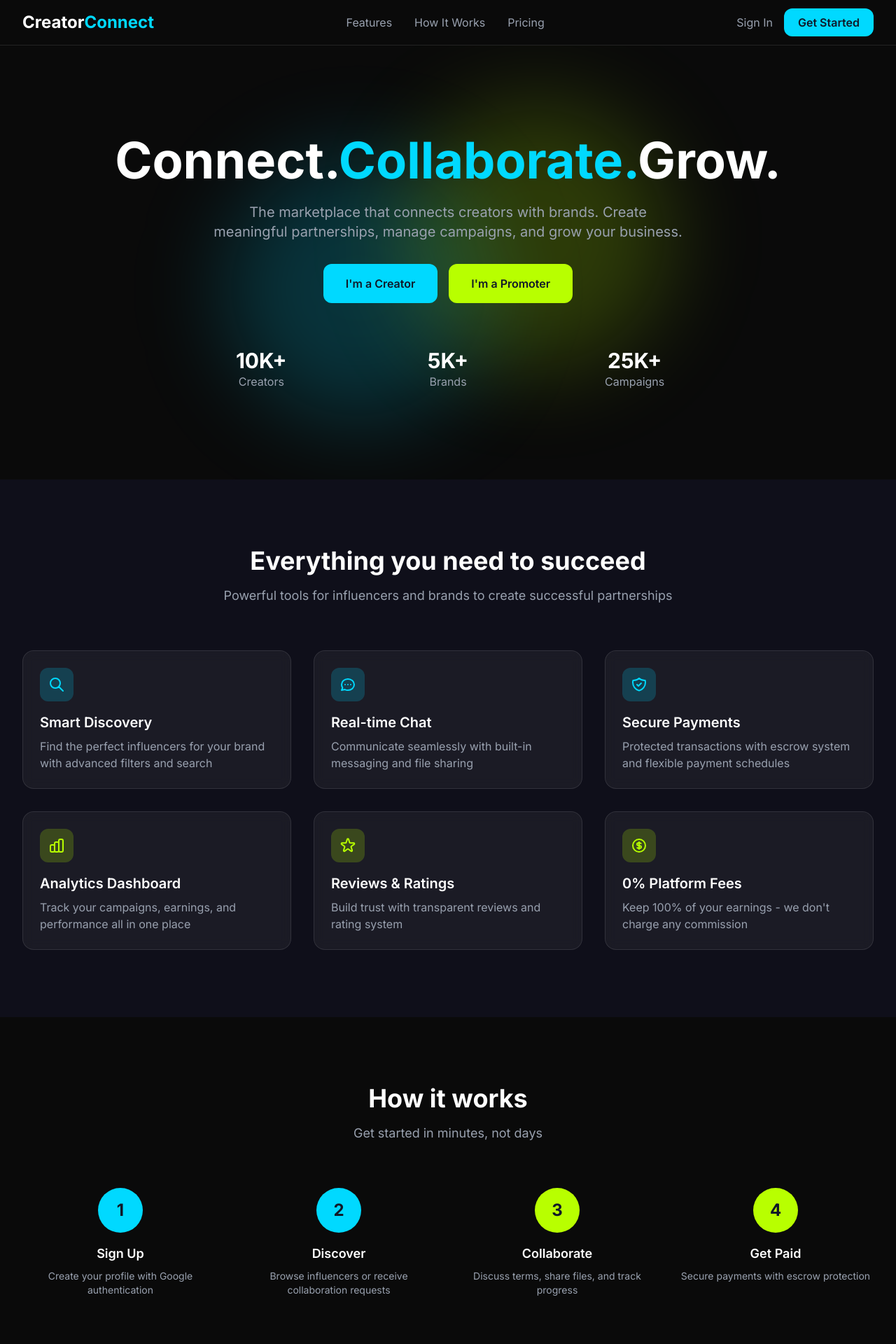
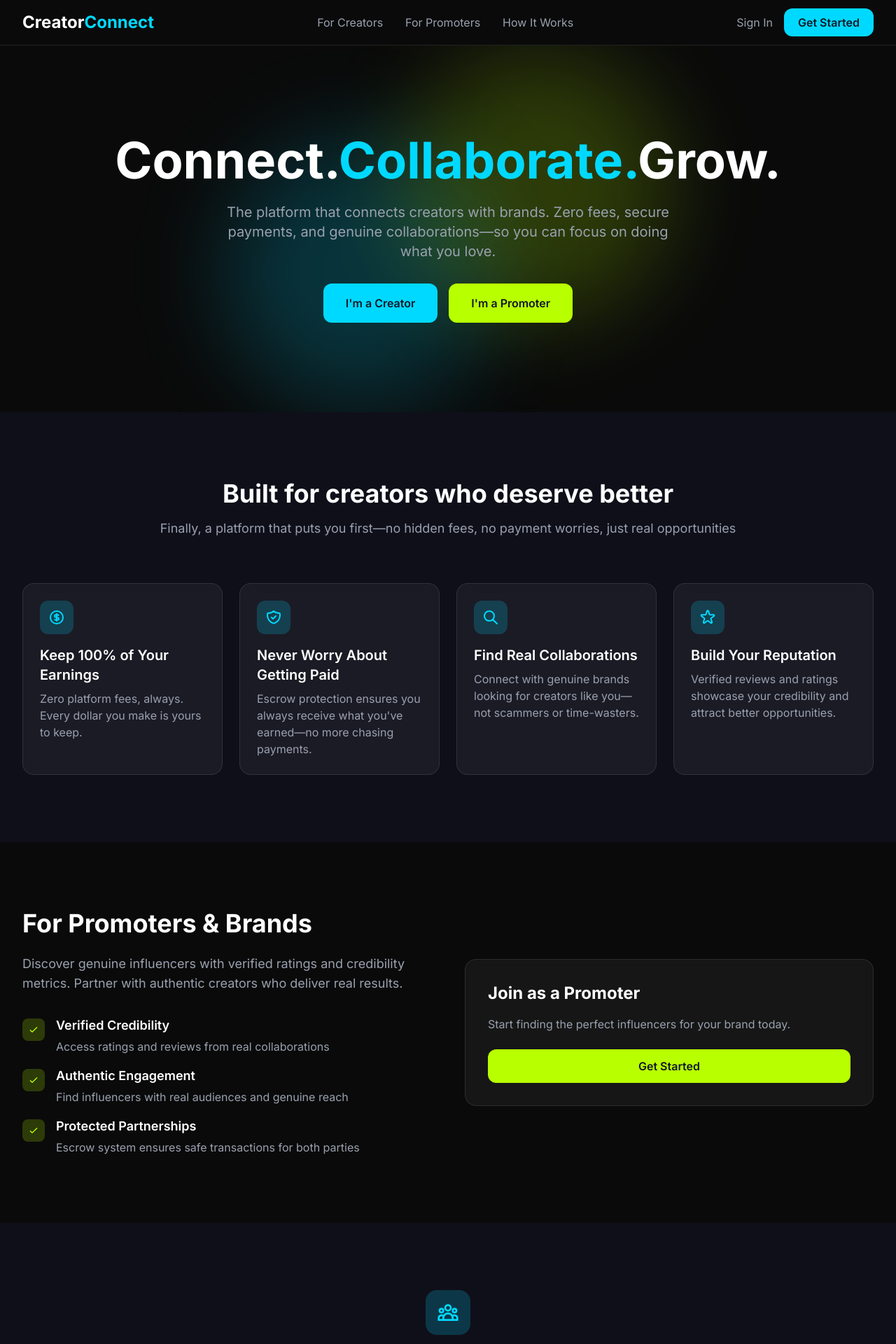
Before and after one commit to mtsandeep/creator-connect, a React (Vite) app: page / in a window 1280 px wide. Shown: the top 1920 px of the page at 70% size. Built offline with nearby package versions, Linux system fonts and the light colour scheme; no server answers.

Commit message:
updated landing page

```diff
--- a/src/pages/Landing.tsx
+++ b/src/pages/Landing.tsx
@@ -23,26 +23,37 @@ export default function Landing() {
 
             {/* Navigation */}
             <nav className="hidden md:flex items-center gap-8">
-              <a href="#features" className="text-gray-400 hover:text-white transition-colors">
-                Features
+              <a href="#creators" className="text-gray-400 hover:text-white transition-colors">
+                For Creators
+              </a>
+              <a href="#promoters" className="text-gray-400 hover:text-white transition-colors">
+                For Promoters
               </a>
               <a href="#how-it-works" className="text-gray-400 hover:text-white transition-colors">
                 How It Works
-              </a>
-              <a href="#pricing" className="text-gray-400 hover:text-white transition-colors">
-                Pricing
               </a>
             </nav>
 
             {/* CTA Buttons */}
             <div className="flex items-center gap-4">
               {isAuthenticated && user?.profileComplete && user?.activeRole ? (
+                <>
                   <Link
                     to={user.activeRole === 'influencer' ? '/influencer/dashboard' : '/promoter/dashboard'}
                     className="bg-[#00D9FF] hover:bg-[#00D9FF]/80 text-gray-900 font-semibold px-5 py-2 rounded-xl transition-colors"
                   >
                     Dashboard
                   </Link>
+                  <button
+                    onClick={() => useAuthStore.getState().logout()}
+                    className="flex items-center gap-2 text-gray-400 hover:text-white transition-colors"
+                  >
+                    <svg className="w-5 h-5" fill="none" stroke="currentColor" viewBox="0 0 24 24">
+                      <path strokeLinecap="round" strokeLinejoin="round" strokeWidth={2} d="M17 16l4-4m0 0l-4-4m4 4H7m6 4v1a3 3 0 01-3 3H6a3 3 0 01-3-3V7a3 3 0 013-3h4a3 3 0 013 3v1" />
+                    </svg>
+                    Sign Out
+                  </button>
+                </>
               ) : (
                 <>
                   <Link
@@ -78,8 +89,7 @@ export default function Landing() {
               Connect.<span className="text-[#00D9FF]">Collaborate.</span>Grow.
             </h2>
             <p className="text-xl text-gray-400 mb-8 max-w-2xl mx-auto">
-              The marketplace that connects creators with brands. Create meaningful partnerships,
-              manage campaigns, and grow your business.
+              The platform that connects creators with brands. Zero fees, secure payments, and genuine collaborations—so you can focus on doing what you love.
             </p>
 
             <div className="flex flex-col sm:flex-row items-center justify-center gap-4">
@@ -96,117 +106,162 @@ export default function Landing() {
                 I'm a Promoter
               </Link>
             </div>
-
-            {/* Stats */}
-            <div className="grid grid-cols-3 gap-8 mt-16 max-w-3xl mx-auto">
-              <div>
-                <div className="text-3xl font-bold text-white">10K+</div>
-                <div className="text-gray-400">Creators</div>
-              </div>
-              <div>
-                <div className="text-3xl font-bold text-white">5K+</div>
-                <div className="text-gray-400">Brands</div>
-              </div>
-              <div>
-                <div className="text-3xl font-bold text-white">25K+</div>
-                <div className="text-gray-400">Campaigns</div>
-              </div>
-            </div>
           </div>
         </div>
       </section>
 
-      {/* Features Section */}
-      <section id="features" className="py-24 bg-[#0f0f1a]">
+      {/* For Creators Section */}
+      <section id="creators" className="py-24 bg-[#0f0f1a]">
         <div className="max-w-7xl mx-auto px-4 sm:px-6 lg:px-8">
           <div className="text-center mb-16">
             <h3 className="text-3xl md:text-4xl font-bold text-white mb-4">
-              Everything you need to succeed
+              Built for creators who deserve better
             </h3>
             <p className="text-gray-400 text-lg">
-              Powerful tools for influencers and brands to create successful partnerships
+              Finally, a platform that puts you first—no hidden fees, no payment worries, just real opportunities
             </p>
           </div>
 
-          <div className="grid md:grid-cols-2 lg:grid-cols-3 gap-8">
-            {/* Feature 1 */}
+          <div className="grid md:grid-cols-2 lg:grid-cols-4 gap-6">
+            {/* Value 1 */}
+            <div className="bg-white/5 backdrop-blur-sm rounded-2xl border border-white/10 p-6 hover:border-[#00D9FF]/50 transition-colors">
+              <div className="w-12 h-12 bg-[#00D9FF]/20 rounded-xl flex items-center justify-center mb-4">
+                <svg className="w-6 h-6 text-[#00D9FF]" fill="none" stroke="currentColor" viewBox="0 0 24 24">
+                  <path strokeLinecap="round" strokeLinejoin="round" strokeWidth={2} d="M12 8c-1.657 0-3 .895-3 2s1.343 2 3 2 3 .895 3 2-1.343 2-3 2m0-8c1.11 0 2.08.402 2.599 1M12 8V7m0 1v8m0 0v1m0-1c-1.11 0-2.08-.402-2.599-1M21 12a9 9 0 11-18 0 9 9 0 0118 0z" />
+                </svg>
+              </div>
+              <h4 className="text-xl font-semibold text-white mb-2">Keep 100% of Your Earnings</h4>
+              <p className="text-gray-400">
+                Zero platform fees, always. Every dollar you make is yours to keep.
+              </p>
+            </div>
+
+            {/* Value 2 */}
+            <div className="bg-white/5 backdrop-blur-sm rounded-2xl border border-white/10 p-6 hover:border-[#00D9FF]/50 transition-colors">
+              <div className="w-12 h-12 bg-[#00D9FF]/20 rounded-xl flex items-center justify-center mb-4">
+                <svg className="w-6 h-6 text-[#00D9FF]" fill="none" stroke="currentColor" viewBox="0 0 24 24">
+                  <path strokeLinecap="round" strokeLinejoin="round" strokeWidth={2} d="M9 12l2 2 4-4m5.618-4.016A11.955 11.955 0 0112 2.944a11.955 11.955 0 01-8.618 3.04A12.02 12.02 0 003 9c0 5.591 3.824 10.29 9 11.622 5.176-1.332 9-6.03 9-11.622 0-1.042-.133-2.052-.382-3.016z" />
+                </svg>
+              </div>
+              <h4 className="text-xl font-semibold text-white mb-2">Never Worry About Getting Paid</h4>
+              <p className="text-gray-400">
+                Escrow protection ensures you always receive what you've earned—no more chasing payments.
+              </p>
+            </div>
+
+            {/* Value 3 */}
             <div className="bg-white/5 backdrop-blur-sm rounded-2xl border border-white/10 p-6 hover:border-[#00D9FF]/50 transition-colors">
               <div className="w-12 h-12 bg-[#00D9FF]/20 rounded-xl flex items-center justify-center mb-4">
                 <svg className="w-6 h-6 text-[#00D9FF]" fill="none" stroke="currentColor" viewBox="0 0 24 24">
                   <path strokeLinecap="round" strokeLinejoin="round" strokeWidth={2} d="M21 21l-6-6m2-5a7 7 0 11-14 0 7 7 0 0114 0z" />
                 </svg>
               </div>
-              <h4 className="text-xl font-semibold text-white mb-2">Smart Discovery</h4>
+              <h4 className="text-xl font-semibold text-white mb-2">Find Real Collaborations</h4>
               <p className="text-gray-400">
-                Find the perfect influencers for your brand with advanced filters and search
+                Connect with genuine brands looking for creators like you—not scammers or time-wasters.
               </p>
             </div>
 
-            {/* Feature 2 */}
+            {/* Value 4 */}
             <div className="bg-white/5 backdrop-blur-sm rounded-2xl border border-white/10 p-6 hover:border-[#00D9FF]/50 transition-colors">
               <div className="w-12 h-12 bg-[#00D9FF]/20 rounded-xl flex items-center justify-center mb-4">
                 <svg className="w-6 h-6 text-[#00D9FF]" fill="none" stroke="currentColor" viewBox="0 0 24 24">
-                  <path strokeLinecap="round" strokeLinejoin="round" strokeWidth={2} d="M8 12h.01M12 12h.01M16 12h.01M21 12c0 4.418-4.03 8-9 8a9.863 9.863 0 01-4.255-.949L3 20l1.395-3.72C3.512 15.042 3 13.574 3 12c0-4.418 4.03-8 9-8s9 3.582 9 8z" />
-                </svg>
-              </div>
-              <h4 className="text-xl font-semibold text-white mb-2">Real-time Chat</h4>
-              <p className="text-gray-400">
-                Communicate seamlessly with built-in messaging and file sharing
-              </p>
-            </div>
-
-            {/* Feature 3 */}
-            <div className="bg-white/5 backdrop-blur-sm rounded-2xl border border-white/10 p-6 hover:border-[#00D9FF]/50 transition-colors">
-              <div className="w-12 h-12 bg-[#00D9FF]/20 rounded-xl flex items-center justify-center mb-4">
-                <svg className="w-6 h-6 text-[#00D9FF]" fill="none" stroke="currentColor" viewBox="0 0 24 24">
-                  <path strokeLinecap="round" strokeLinejoin="round" strokeWidth={2} d="M9 12l2 2 4-4m5.618-4.016A11.955 11.955 0 0112 2.944a11.955 11.955 0 01-8.618 3.04A12.02 12.02 0 003 9c0 5.591 3.824 10.29 9 11.622 5.176-1.332 9-6.03 9-11.622 0-1.042-.133-2.052-.382-3.016z" />
-                </svg>
-              </div>
-              <h4 className="text-xl font-semibold text-white mb-2">Secure Payments</h4>
-              <p className="text-gray-400">
-                Protected transactions with escrow system and flexible payment schedules
-              </p>
-            </div>
-
-            {/* Feature 4 */}
-            <div className="bg-white/5 backdrop-blur-sm rounded-2xl border border-white/10 p-6 hover:border-[#B8FF00]/50 transition-colors">
-              <div className="w-12 h-12 bg-[#B8FF00]/20 rounded-xl flex items-center justify-center mb-4">
-                <svg className="w-6 h-6 text-[#B8FF00]" fill="none" stroke="currentColor" viewBox="0 0 24 24">
-                  <path strokeLinecap="round" strokeLinejoin="round" strokeWidth={2} d="M9 19v-6a2 2 0 00-2-2H5a2 2 0 00-2 2v6a2 2 0 002 2h2a2 2 0 002-2zm0 0V9a2 2 0 012-2h2a2 2 0 012 2v10m-6 0a2 2 0 002 2h2a2 2 0 002-2m0 0V5a2 2 0 012-2h2a2 2 0 012 2v14a2 2 0 01-2 2h-2a2 2 0 01-2-2z" />
-                </svg>
-              </div>
-              <h4 className="text-xl font-semibold text-white mb-2">Analytics Dashboard</h4>
-              <p className="text-gray-400">
-                Track your campaigns, earnings, and performance all in one place
-              </p>
-            </div>
-
-            {/* Feature 5 */}
-            <div className="bg-white/5 backdrop-blur-sm rounded-2xl border border-white/10 p-6 hover:border-[#B8FF00]/50 transition-colors">
-              <div className="w-12 h-12 bg-[#B8FF00]/20 rounded-xl flex items-center justify-center mb-4">
-                <svg className="w-6 h-6 text-[#B8FF00]" fill="none" stroke="currentColor" viewBox="0 0 24 24">
                   <path strokeLinecap="round" strokeLinejoin="round" strokeWidth={2} d="M11.049 2.927c.3-.921 1.603-.921 1.902 0l1.519 4.674a1 1 0 00.95.69h4.915c.969 0 1.371 1.24.588 1.81l-3.976 2.888a1 1 0 00-.363 1.118l1.518 4.674c.3.922-.755 1.688-1.538 1.118l-3.976-2.888a1 1 0 00-1.176 0l-3.976 2.888c-.783.57-1.838-.197-1.538-1.118l1.518-4.674a1 1 0 00-.363-1.118l-3.976-2.888c-.784-.57-.38-1.81.588-1.81h4.914a1 1 0 00.951-.69l1.519-4.674z" />
                 </svg>
               </div>
-              <h4 className="text-xl font-semibold text-white mb-2">Reviews & Ratings</h4>
+              <h4 className="text-xl font-semibold text-white mb-2">Build Your Reputation</h4>
               <p className="text-gray-400">
-                Build trust with transparent reviews and rating system
-              </p>
-            </div>
-
-            {/* Feature 6 */}
-            <div className="bg-white/5 backdrop-blur-sm rounded-2xl border border-white/10 p-6 hover:border-[#B8FF00]/50 transition-colors">
-              <div className="w-12 h-12 bg-[#B8FF00]/20 rounded-xl flex items-center justify-center mb-4">
-                <svg className="w-6 h-6 text-[#B8FF00]" fill="none" stroke="currentColor" viewBox="0 0 24 24">
-                  <path strokeLinecap="round" strokeLinejoin="round" strokeWidth={2} d="M12 8c-1.657 0-3 .895-3 2s1.343 2 3 2 3 .895 3 2-1.343 2-3 2m0-8c1.11 0 2.08.402 2.599 1M12 8V7m0 1v8m0 0v1m0-1c-1.11 0-2.08-.402-2.599-1M21 12a9 9 0 11-18 0 9 9 0 0118 0z" />
-                </svg>
-              </div>
-              <h4 className="text-xl font-semibold text-white mb-2">0% Platform Fees</h4>
-              <p className="text-gray-400">
-                Keep 100% of your earnings - we don't charge any commission
+                Verified reviews and ratings showcase your credibility and attract better opportunities.
               </p>
             </div>
           </div>
+        </div>
+      </section>
+
+      {/* For Promoters Section */}
+      <section id="promoters" className="py-24">
+        <div className="max-w-7xl mx-auto px-4 sm:px-6 lg:px-8">
+          <div className="grid md:grid-cols-2 gap-12 items-center">
+            <div>
+              <h3 className="text-3xl md:text-4xl font-bold text-white mb-6">
+                For Promoters & Brands
+              </h3>
+              <p className="text-gray-400 text-lg mb-8">
+                Discover genuine influencers with verified ratings and credibility metrics. Partner with authentic creators who deliver real results.
+              </p>
+
+              <div className="space-y-4">
+                <div className="flex items-start gap-4">
+                  <div className="w-8 h-8 bg-[#B8FF00]/20 rounded-lg flex items-center justify-center flex-shrink-0 mt-1">
+                    <svg className="w-4 h-4 text-[#B8FF00]" fill="none" stroke="currentColor" viewBox="0 0 24 24">
+                      <path strokeLinecap="round" strokeLinejoin="round" strokeWidth={2} d="M5 13l4 4L19 7" />
+                    </svg>
+                  </div>
+                  <div>
+                    <h4 className="text-lg font-semibold text-white mb-1">Verified Credibility</h4>
+                    <p className="text-gray-400">Access ratings and reviews from real collaborations</p>
+                  </div>
+                </div>
+
+                <div className="flex items-start gap-4">
+                  <div className="w-8 h-8 bg-[#B8FF00]/20 rounded-lg flex items-center justify-center flex-shrink-0 mt-1">
+                    <svg className="w-4 h-4 text-[#B8FF00]" fill="none" stroke="currentColor" viewBox="0 0 24 24">
+                      <path strokeLinecap="round" strokeLinejoin="round" strokeWidth={2} d="M5 13l4 4L19 7" />
+                    </svg>
+                  </div>
+                  <div>
+                    <h4 className="text-lg font-semibold text-white mb-1">Authentic Engagement</h4>
+                    <p className="text-gray-400">Find influencers with real audiences and genuine reach</p>
+                  </div>
+                </div>
+
+                <div className="flex items-start gap-4">
+                  <div className="w-8 h-8 bg-[#B8FF00]/20 rounded-lg flex items-center justify-center flex-shrink-0 mt-1">
+                    <svg className="w-4 h-4 text-[#B8FF00]" fill="none" stroke="currentColor" viewBox="0 0 24 24">
+                      <path strokeLinecap="round" strokeLinejoin="round" strokeWidth={2} d="M5 13l4 4L19 7" />
+                    </svg>
+                  </div>
+                  <div>
+                    <h4 className="text-lg font-semibold text-white mb-1">Protected Partnerships</h4>
+                    <p className="text-gray-400">Escrow system ensures safe transactions for both parties</p>
+                  </div>
+                </div>
+              </div>
+            </div>
+
+            <div className="bg-white/5 backdrop-blur-sm rounded-2xl border border-white/10 p-8">
+              <h4 className="text-2xl font-bold text-white mb-4">Join as a Promoter</h4>
+              <p className="text-gray-400 mb-6">
+                Start finding the perfect influencers for your brand today.
+              </p>
+              <Link
+                to="/login"
+                className="inline-block w-full bg-[#B8FF00] hover:bg-[#B8FF00]/80 text-gray-900 font-semibold px-6 py-3 rounded-xl transition-colors text-center"
+              >
+                Get Started
+              </Link>
+            </div>
+          </div>
+        </div>
+      </section>
+
+      {/* Community Section */}
+      <section className="py-24 bg-[#0f0f1a]">
+        <div className="max-w-4xl mx-auto px-4 sm:px-6 lg:px-8 text-center">
+          <div className="w-16 h-16 bg-[#00D9FF]/20 rounded-2xl flex items-center justify-center mx-auto mb-6">
+            <svg className="w-8 h-8 text-[#00D9FF]" fill="none" stroke="currentColor" viewBox="0 0 24 24">
+              <path strokeLinecap="round" strokeLinejoin="round" strokeWidth={2} d="M17 20h5v-2a3 3 0 00-5.356-1.857M17 20H7m10 0v-2c0-.656-.126-1.283-.356-1.857M7 20H2v-2a3 3 0 015.356-1.857M7 20v-2c0-.656.126-1.283.356-1.857m0 0a5.002 5.002 0 019.288 0M15 7a3 3 0 11-6 0 3 3 0 016 0zm6 3a2 2 0 11-4 0 2 2 0 014 0zM7 10a2 2 0 11-4 0 2 2 0 014 0z" />
+            </svg>
+          </div>
+          <h3 className="text-3xl md:text-4xl font-bold text-white mb-6">
+            Building a Trusted Community
+          </h3>
+          <p className="text-gray-400 text-lg mb-4">
+            We're building a community where creators and promoters do business with ease and confidence.
+          </p>
+          <p className="text-gray-400 text-lg">
+            With verified profiles, transparent reviews, and secure payments, you can focus on what matters—creating amazing content and growing your brand.
+          </p>
         </div>
       </section>
 
@@ -218,7 +273,7 @@ export default function Landing() {
               How it works
             </h3>
             <p className="text-gray-400 text-lg">
-              Get started in minutes, not days
+              Get started in minutes and collaborate with confidence
             </p>
           </div>
 
@@ -227,32 +282,32 @@ export default function Landing() {
               <div className="w-16 h-16 bg-[#00D9FF] rounded-full flex items-center justify-center mx-auto mb-4 text-2xl font-bold text-gray-900">
                 1
               </div>
-              <h4 className="text-lg font-semibold text-white mb-2">Sign Up</h4>
-              <p className="text-gray-400 text-sm">Create your profile with Google authentication</p>
+              <h4 className="text-lg font-semibold text-white mb-2">Create Your Profile</h4>
+              <p className="text-gray-400 text-sm">Sign up and get verified to build your credibility</p>
             </div>
 
             <div className="text-center">
               <div className="w-16 h-16 bg-[#00D9FF] rounded-full flex items-center justify-center mx-auto mb-4 text-2xl font-bold text-gray-900">
                 2
               </div>
-              <h4 className="text-lg font-semibold text-white mb-2">Discover</h4>
-              <p className="text-gray-400 text-sm">Browse influencers or receive collaboration requests</p>
+              <h4 className="text-lg font-semibold text-white mb-2">Find Opportunities</h4>
+              <p className="text-gray-400 text-sm">Browse projects or get discovered by brands</p>
             </div>
 
             <div className="text-center">
               <div className="w-16 h-16 bg-[#B8FF00] rounded-full flex items-center justify-center mx-auto mb-4 text-2xl font-bold text-gray-900">
                 3
               </div>
-              <h4 className="text-lg font-semibold text-white mb-2">Collaborate</h4>
-              <p className="text-gray-400 text-sm">Discuss terms, share files, and track progress</p>
+              <h4 className="text-lg font-semibold text-white mb-2">Work with Escrow</h4>
+              <p className="text-gray-400 text-sm">Agree on terms with payment protection for both sides</p>
             </div>
 
             <div className="text-center">
               <div className="w-16 h-16 bg-[#B8FF00] rounded-full flex items-center justify-center mx-auto mb-4 text-2xl font-bold text-gray-900">
                 4
               </div>
-              <h4 className="text-lg font-semibold text-white mb-2">Get Paid</h4>
-              <p className="text-gray-400 text-sm">Secure payments with escrow protection</p>
+              <h4 className="text-lg font-semibold text-white mb-2">Get Paid Securely</h4>
+              <p className="text-gray-400 text-sm">Complete the work and receive your payment—guaranteed</p>
             </div>
           </div>
         </div>
@@ -262,17 +317,25 @@ export default function Landing() {
       <section className="py-24 bg-[#0f0f1a]">
         <div className="max-w-4xl mx-auto px-4 sm:px-6 lg:px-8 text-center">
           <h3 className="text-3xl md:text-4xl font-bold text-white mb-6">
-            Ready to grow your influence?
+            Ready to collaborate with confidence?
           </h3>
           <p className="text-gray-400 text-lg mb-8">
-            Join thousands of creators and promoters already collaborating on our platform
+            Join a community built on trust, transparency, and fair dealings for creators and promoters alike.
           </p>
+          <div className="flex flex-col sm:flex-row items-center justify-center gap-4">
             <Link
               to="/login"
-            className="inline-block bg-[#00D9FF] hover:bg-[#00D9FF]/80 text-gray-900 font-semibold px-8 py-4 rounded-xl transition-colors"
+              className="w-full sm:w-auto bg-[#00D9FF] hover:bg-[#00D9FF]/80 text-gray-900 font-semibold px-8 py-4 rounded-xl transition-colors"
             >
-            Get Started for Free
+              Start as Creator
             </Link>
+            <Link
+              to="/login"
+              className="w-full sm:w-auto bg-[#B8FF00] hover:bg-[#B8FF00]/80 text-gray-900 font-semibold px-8 py-4 rounded-xl transition-colors"
+            >
+              Start as Promoter
+            </Link>
+          </div>
         </div>
       </section>
 
```
Lines whose indentation alone changed are shown as unchanged.
